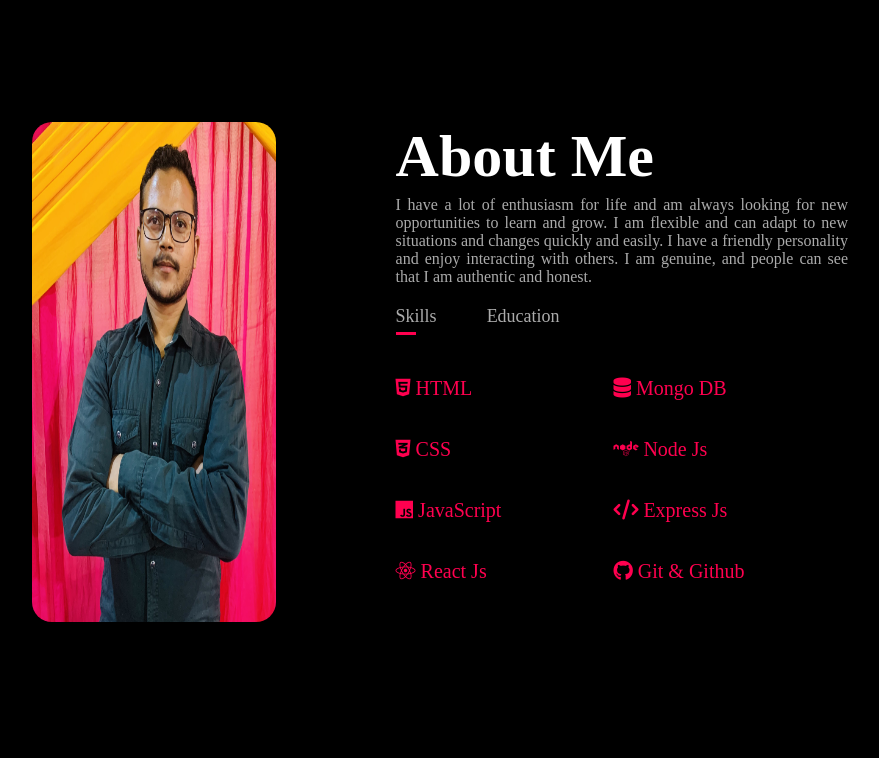
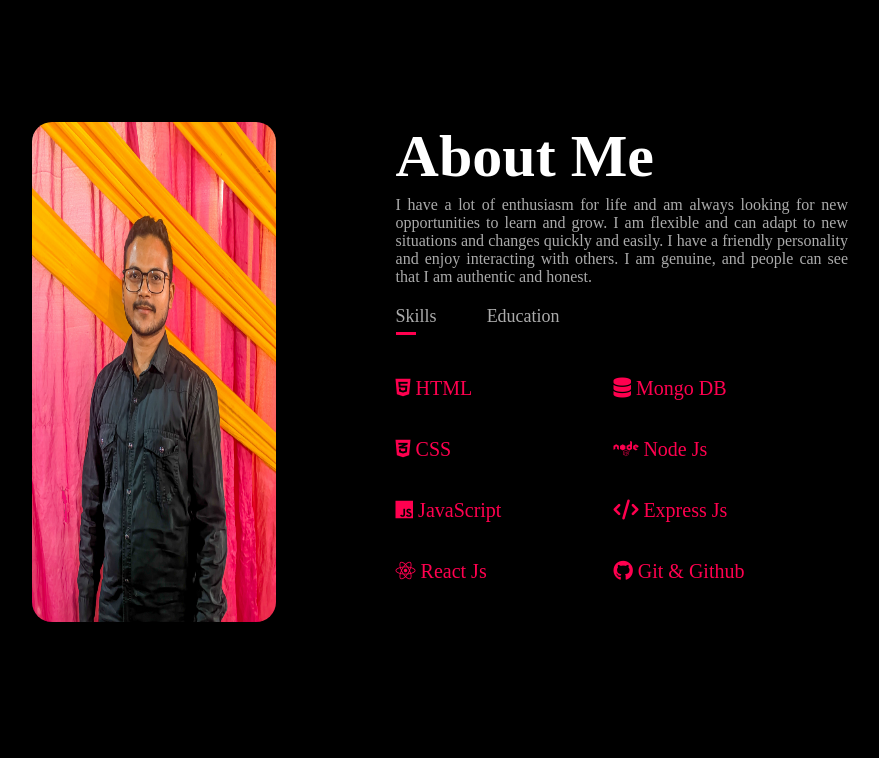
Before and after one commit to ysbhadoriya/protfolio-website, a plain HTML site: page index.html in a window 1280 px wide. Shown: the part 520-1278 px from the top of the page, without its empty margins (200-1079 px from the left). Drawn offline with nearby package versions, Linux system fonts and the light colour scheme.

Commit message:
Update index.html

```diff
--- a/index.html
+++ b/index.html
@@ -53,7 +53,7 @@
             <div class="container">
                 <div class="row">
                     <div class="row-1"><img
-                            src="images/IMG_1322.jpg"
+                            src="images/AGC_20241126_223555571.jpg"
                             alt=""></div>
                     <div class="row-2">
                         <h1 class="sub-title">About Me</h1>
```
